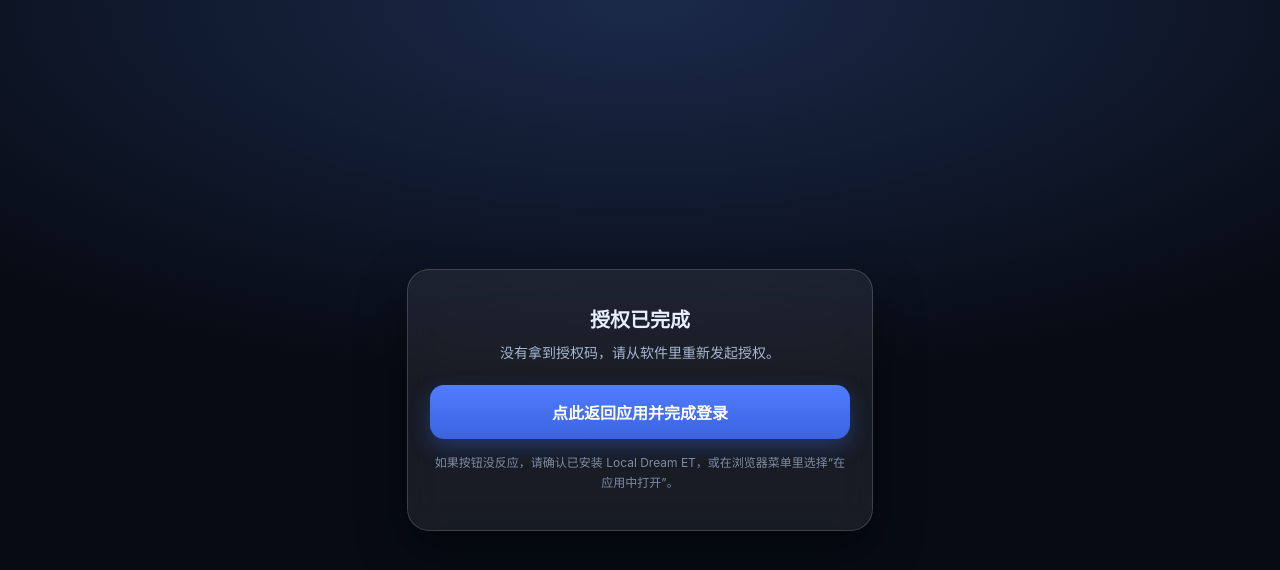
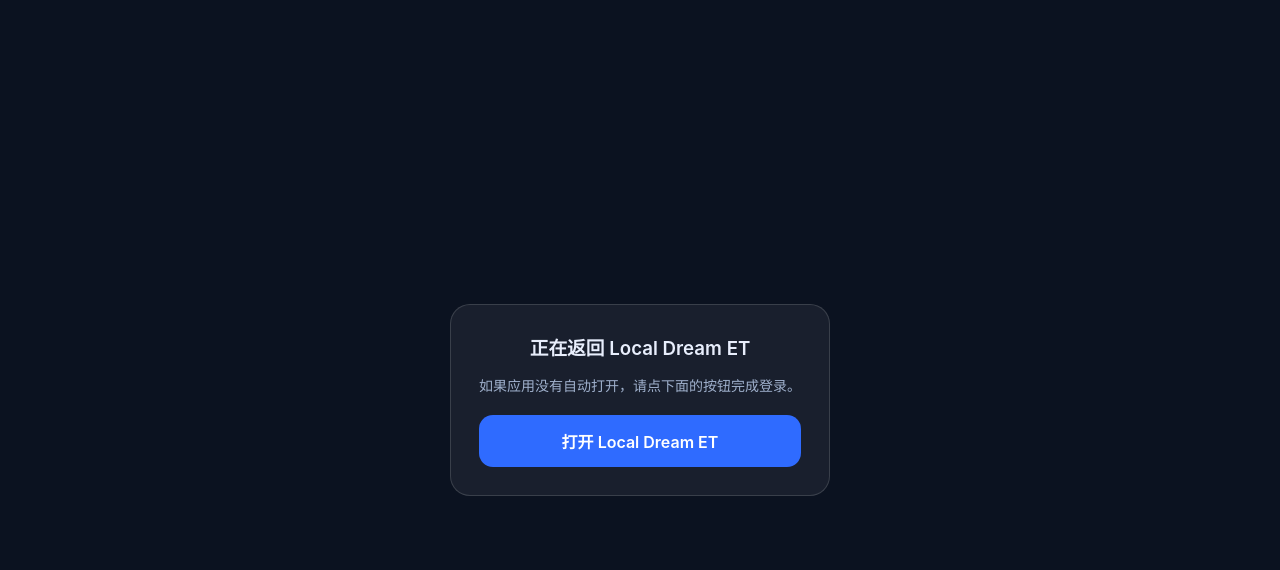
Before and after one commit to ETQWFD/LocalDream-ET, a plain HTML site: page docs/oauth.html in a window 1280 px wide. Drawn offline with Linux system fonts and the light colour scheme.

Commit message:
et.206: app links oauth callback

```diff
--- a/docs/oauth.html
+++ b/docs/oauth.html
@@ -1,35 +1,31 @@
 <!doctype html><html lang="zh"><head><meta charset="utf-8">
 <meta name="viewport" content="width=device-width,initial-scale=1">
-<title>Local Dream ET · 返回应用</title>
+<title>Local Dream ET · GitHub 授权</title>
 <style>
-:root{color-scheme:dark}
 body{margin:0;min-height:100vh;display:flex;align-items:center;justify-content:center;
-background:radial-gradient(120% 80% at 50% 0%,#1b2a4a 0%,#070b14 60%);font-family:-apple-system,"Segoe UI",sans-serif;color:#e8eefc}
-.card{width:min(92vw,420px);padding:28px 22px;border-radius:22px;background:rgba(255,255,255,.07);
-border:1px solid rgba(255,255,255,.16);backdrop-filter:blur(18px);text-align:center;box-shadow:0 18px 50px rgba(0,0,0,.45)}
-h2{margin:6px 0 6px;font-size:20px}
-p{color:#a9b6cf;font-size:14px;line-height:1.7;margin:8px 0}
-a.btn{display:block;margin:20px 0 8px;padding:15px;border-radius:14px;text-decoration:none;
-background:linear-gradient(180deg,#4f7dff,#3b63e0);color:#fff;font-weight:600;font-size:16px;
-box-shadow:0 8px 20px rgba(63,99,224,.35)}
-.tip{font-size:12px;color:#7f8ca3;margin-top:14px}
+font-family:-apple-system,"Segoe UI",sans-serif;background:#0b1220;color:#e8eefc}
+.card{max-width:420px;padding:28px;border-radius:20px;background:rgba(255,255,255,.06);
+border:1px solid rgba(255,255,255,.14);text-align:center}
+h3{margin:0 0 10px;font-weight:600}
+p{color:#9fb0cc;font-size:14px;line-height:1.7}
+a.btn{display:block;margin-top:18px;padding:14px;border-radius:14px;background:#2f6bff;color:#fff;
+text-decoration:none;font-weight:600}
+.err{color:#ff9d9d}
 </style></head><body>
 <div class="card">
-  <h2>授权已完成</h2>
-  <p id="msg">正在返回 Local Dream ET…</p>
-  <a class="btn" id="l" href="localdreamet://oauth">点此返回应用并完成登录</a>
-  <p class="tip">如果按钮没反应，请确认已安装 Local Dream ET，或在浏览器菜单里选择“在应用中打开”。</p>
+<h3>正在返回 Local Dream ET</h3>
+<p id="msg">如果应用没有自动打开，请点下面的按钮完成登录。</p>
+<a class="btn" id="l" href="#">打开 Local Dream ET</a>
 </div>
 <script>
-var q=location.search||"";
-var m=q.match(/code=([^&]+)/);
-var e=q.match(/error=([^&]+)/);
-var link="localdreamet://oauth"+(m?("?code="+m[1]):"");
+var q=location.search||"", code=(q.match(/[?&]code=([^&]+)/)||[])[1];
+var err=(q.match(/[?&]error_description=([^&]+)/)||[])[1];
+var link="localdreamet://oauth"+(code?("?code="+code):"");
 document.getElementById("l").href=link;
-var msg=document.getElementById("msg");
-if(!m){
-  msg.textContent = e ? ("授权未完成：" + decodeURIComponent(e[1])) : "没有拿到授权码，请从软件里重新发起授权。";
+if(err){document.getElementById("msg").innerHTML='<span class="err">授权失败：'+decodeURIComponent(err)+'</span>';}
+if(code){
+  // 先尝试自动跳转；浏览器若拦截自定义 scheme，用户点按钮即可（按钮就是用户手势）。
+  try{location.href=link;}catch(e){}
 }
-try{ if(m){ setTimeout(function(){ location.href=link; }, 300); } }catch(_){}
 </script>
 </body></html>
```
Also changed, not shown: app/src/main/AndroidManifest.xml (+8 -0 lines), docs/update.json (+8 -8 lines), docs/.well-known/assetlinks.json (added), 2 other files.
